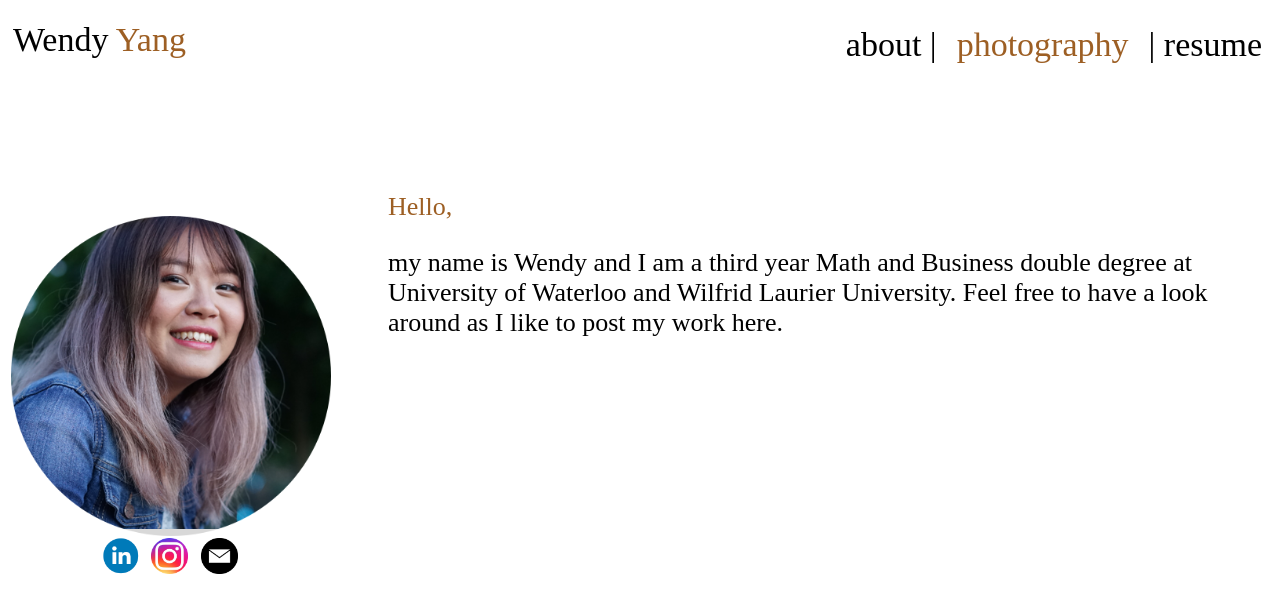
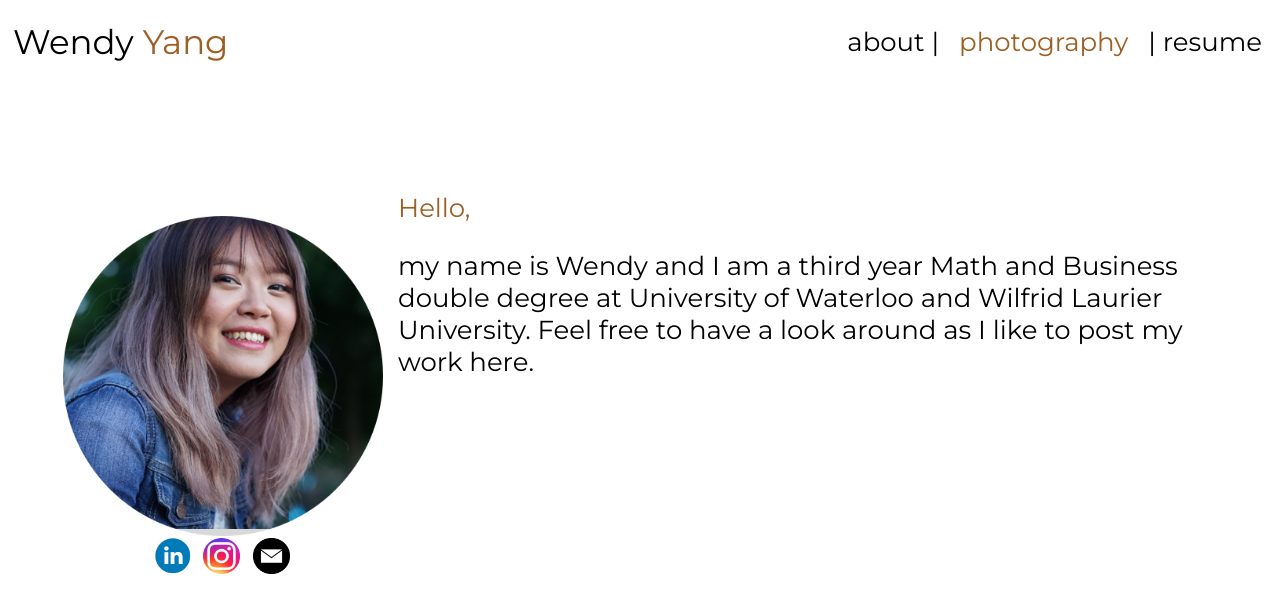
Before and after one commit to yunyiyang/yunyiyang.github.io, a plain HTML site: page index.html in a window 1280 px wide. Drawn offline with Linux system fonts and the light colour scheme.

Commit message:
font change

```diff
--- a/about.css
+++ b/about.css
@@ -1,4 +1,4 @@
-<link href="https://fonts.googleapis.com/css?family=Josefin+Slab" rel="stylesheet">
+@import url("http://fonts.googleapis.com/css?family=Montserrat");
 .menu {
 		text-decoration: none;
 }
@@ -8,7 +8,7 @@
 	text-align: right;
 	margin: 10px;
 	float: right;
-	font: 24px "Josefin";
+	font: 24px "Montserrat";
 	margin-top: -132px;
 	display: inline-block;
 	width: 100%;
@@ -19,7 +19,7 @@
 	text-decoration: none;
 }
 .name {
-font: 34px "Josefin";
+font: 34px "Montserrat";
 text-align: left;
 margin: 5px;
 float: left;
@@ -41,19 +41,19 @@ margin-top: -138px;
 }
 
 .about h1 {
-	font: 45px "Josefin";
+	font: 45px "Montserrat";
 	display: inline;
 	vertical-align: top;
 
 }
 
 .about h2 {
-	font: 45px "Josefin";
+	font: 45px "Montserrat";
 	color: #9D5F24;
 	display: inline;
 }
 .about p {
-	font: 20px "Josefin";
+	font: 20px "Montserrat";
 	margin-right: 30px;
 	margin-left: 30px;
 }
--- a/intro.css
+++ b/intro.css
@@ -1,11 +1,8 @@
-<link href="https://fonts.googleapis.com/css?family=Josefin+Slab" rel="stylesheet">
-.menu {
+@import url("http://fonts.googleapis.com/css?family=Montserrat");
 
 
-}
-
 .menu a{
-	font:34px "Josefin";
+	font: 26px "Montserrat";
 	text-decoration: none;
 	display: inline;
 	float: right;
@@ -14,7 +11,7 @@
 
 }
 .name {
-font:34px "Josefin";
+font: 34px "Montserrat";
 text-align: left;
 margin: 5px;
 float: left;
@@ -28,7 +25,7 @@ float: left;
 	width: 320px;
 	height: 320px;
 	margin-top: 200px;
-	margin-left: -180px;
+	margin-left: -170px;
 	margin-right: 10px;
 	vertical-align: middle;
 	float: left;
@@ -36,12 +33,12 @@ float: left;
 }
 
 .about {
-	font: 26px "Josefin";
+	font: 26px "Montserrat";
 	margin-top: -370px;
-	margin-left: 380px;
+	margin-left: 390px;
 	display: inline;
 	float: right;
-	margin-right: 30px;
+	margin-right: 50px;
 }
 .linkedin{
 	width: 39px;
--- a/photography.css
+++ b/photography.css
@@ -1,4 +1,5 @@
-<link href="https://fonts.googleapis.com/css?family=Josefin+Slab" rel="stylesheet">
+@import url("http://fonts.googleapis.com/css?family=Montserrat");
+
 .menu {
 		text-decoration: none;
 }
@@ -8,7 +9,7 @@
 	text-align: right;
 	margin: 10px;
 	float: right;
-	font: 24px "Josefin";
+	font: 24px "Montserrat";
 	margin-top: -132px;
 	display: inline-block;
 	width: 100%;
@@ -19,7 +20,7 @@
 	text-decoration: none;
 }
 .name {
-font: 34px "Josefin";
+font: 34px "Montserrat";
 text-align: left;
 margin: 5px;
 float: left;
@@ -38,11 +39,11 @@ margin-top: -138px;
 }
 
 .about h1{
-	font: 45px "Josefin";
+	font: 45px "Montserrat";
 	vertical-align: top;
 }
 .about p {
-	font: 20px "Josefin";
+	font: 20px "Montserrat";
 	margin-right: 100px;
 	margin-left: 100px;
 }
```
Also changed, not shown: about.html (+2 -0 lines), photography.html (+2 -2 lines).
